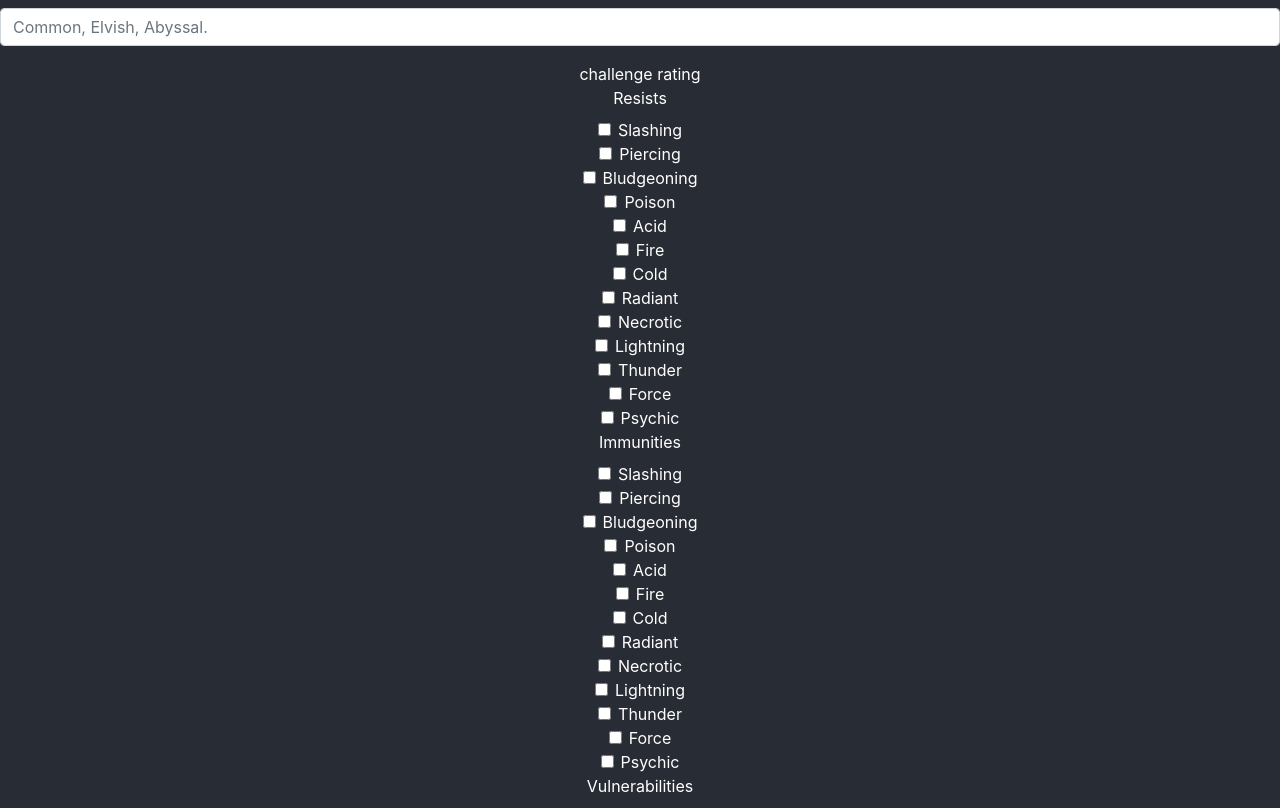
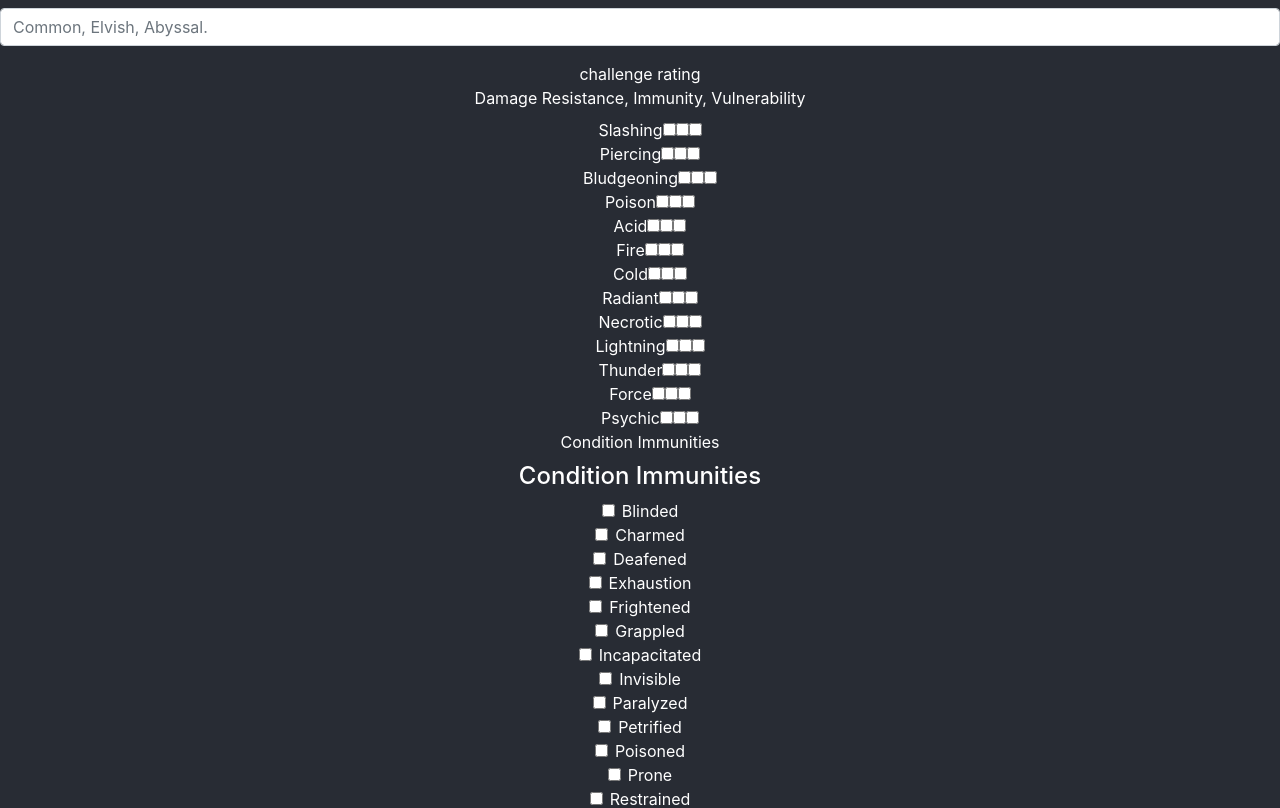
Before and after one commit to sbrevolution5/xml-monster-muncher, a React (Create React App) app: page / in a window 1280 px wide. Shown: the part 3302-4110 px from the top of the page. Built offline with nearby package versions, Linux system fonts and the light colour scheme.

Commit message:
Added 2 more checkboxes to damage types

```diff
--- a/src/components/DamageTypes.js
+++ b/src/components/DamageTypes.js
@@ -12,9 +12,11 @@ class DamageTypes extends Component{
                 return(
                     <div class="form-check">
                       <label class="form-check-label" for={value+"Box"}>
-                        <input type="checkbox" class="form-check-input" name="" id={value+"Box"} value="checkedValue" />
                         {value}
                       </label>
+                        <input type="checkbox" class="" name="" id={value+"Resistance"+"Box"} value="checkedValue" />
+                        <input type="checkbox" class="" name="" id={value+"Vulnerability"+"Box"} value="checkedValue" />
+                        <input type="checkbox" class="" name="" id={value+"Immunity"+"Box"} value="checkedValue" />
                     </div>
                 )
             })}
--- a/src/containers/form.js
+++ b/src/containers/form.js
@@ -250,19 +250,7 @@ class Form extends Component{
                 challenge rating
                 <div>
                     <label>
-                    Resists
-                    </label>
-                    <DamageTypes></DamageTypes>
-                </div>
-                <div>
-                    <label>
-                    Immunities
-                    </label>
-                    <DamageTypes></DamageTypes>
-                </div>
-                <div>
-                    <label>
-                    Vulnerabilities
+                        Damage Resistance, Immunity, Vulnerability
                     </label>
                     <DamageTypes></DamageTypes>
                 </div>
```
